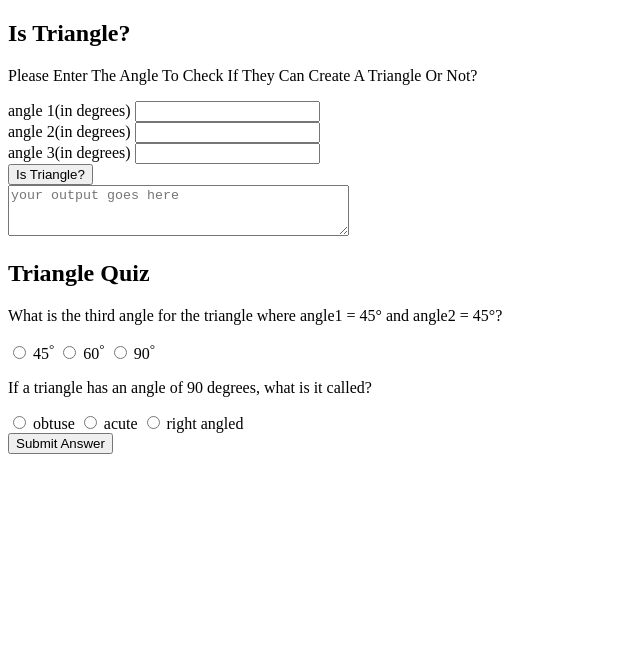
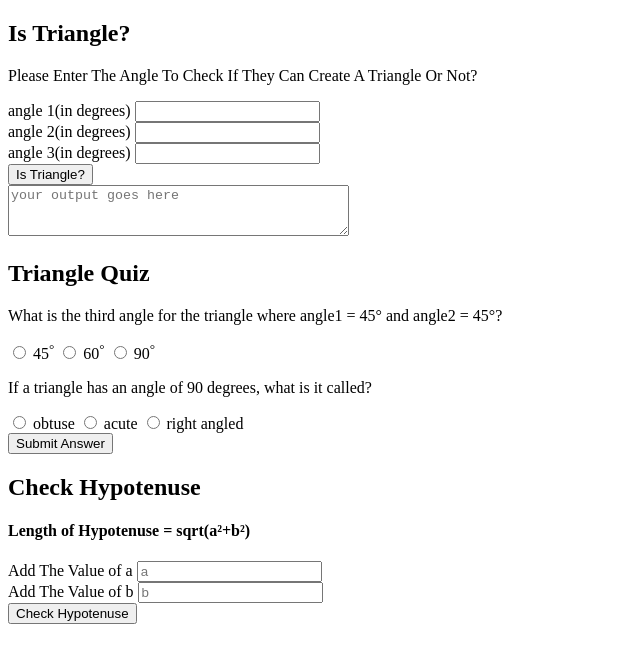
Before and after one commit to the-mainak-banerjee/the-triangle-man, a plain HTML site: page index.html in a window 1280 px wide. Shown: the whole page, without its empty margins (0-640 px from the left). Drawn offline with Linux system fonts and the light colour scheme.

Commit message:
feat: add HTML for Check Hypotenuse

```diff
--- a/index.html
+++ b/index.html
@@ -67,6 +67,28 @@
         <div class="showScore" id="showScore"></div>
     </div>
 
+    <!-- Check Hypotenuse -->
+
+    <div class="checkHypotenuse">
+        <div class="userInputSection">
+            <h2 class="hypoHeader">Check Hypotenuse</h2>
+            <h4 class="hypoDescription">Length of Hypotenuse = sqrt(a²+b²)</h4>
+            <div class="userInputForm">
+                <div>
+                    <label for="a">Add The Value of a</label>
+                    <input type="number" id="a" class="userAngleInputs" name="a" placeholder="a">
+                </div>
+                <div>
+                    <label for="b">Add The Value of b</label>
+                    <input type="number" id="b" class="userAngleInputs" name="b" placeholder="b">
+                </div>
+                <div>
+                    <button id="checkhypo" class="checkHypo">Check Hypotenuse</button>
+                </div>
+            </div>
+        </div>
+    </div>
+
 
     <script src="main.js" type="text/JavaScript"></script>
 </body>
```
